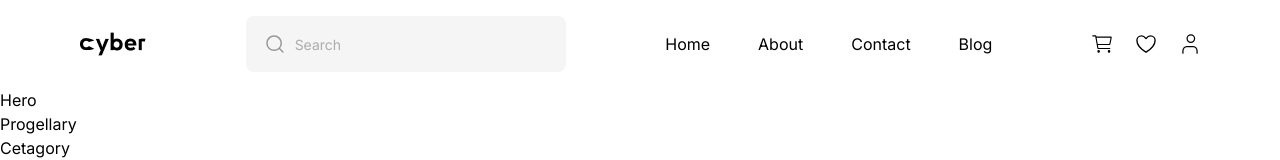
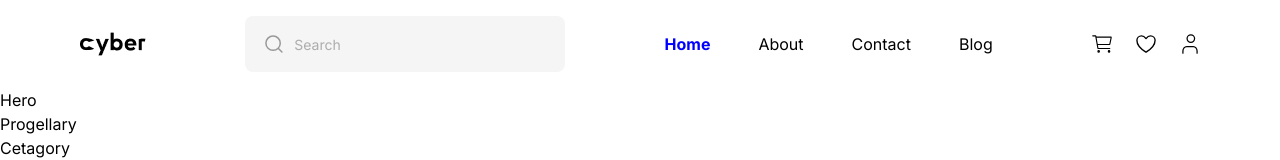
Before and after one commit to Ellham-dev/estore-react, a React (Vite) app: page / in a window 1280 px wide. Shown: the top 160 px of the page. Built offline with nearby package versions, Linux system fonts and the light colour scheme.

Commit message:
(feat) updated header

```diff
--- a/src/components/Header.jsx
+++ b/src/components/Header.jsx
@@ -3,6 +3,7 @@ import Icon1 from "/wishlist.svg"
 import Icon2 from "/chart.svg"
 import Icon3 from "/profile.svg"
 import Search from "/Search.svg"
+import { Link, NavLink } from "react-router"
 
 const Header = () => {
   return (
@@ -10,7 +11,8 @@ const Header = () => {
       <section id="header" className="flex max-w-[1120px] items-center mx-auto justify-between h-[88px] ">
         {/* logo */}
         <div className="logo">
-          <img src={Logo} alt="logo" />
+          <Link to="/"><img src={Logo} alt="logo" /></Link>
+
         </div>
         {/* search */}
         <div className="items-center flex bg-[#F5F5F5] px-4 gap-x-2 rounded-lg h-14 w-[25vw]">
@@ -20,18 +22,26 @@ const Header = () => {
         {/* menu */}
         <div className="menu">
           <ul className="flex gap-x-12">
-            <li className="hover:font-bold duration-200">Home</li>
-            <li className="hover:font-bold duration-200">About</li>
-            <li className="hover:font-bold duration-200">Contact</li>
-            <li className="hover:font-bold duration-200">Blog</li>
+            <li className=""> <NavLink style={({ isActive }) => ({
+              color: isActive ? "blue" : "black", fontWeight: isActive ? "bold": "normal"
+            })} to="/">Home</NavLink></li>
+            <li className=""> <NavLink style={({ isActive }) => ({
+              color: isActive ? "blue" : "black", fontWeight: isActive ? "bold": "normal"
+            })} to="about">About</NavLink></li>
+            <li className=""> <NavLink style={({ isActive }) => ({
+              color: isActive ? "blue" : "black", fontWeight: isActive ? "bold": "normal"
+            })} to="contact">Contact</NavLink></li>
+            <li className=""> <NavLink style={({ isActive }) => ({
+              color: isActive ? "blue" : "black", fontWeight: isActive ? "bold": "normal"
+            })} to="blog">Blog</NavLink></li>
           </ul>
         </div>
 
         {/* {/* icon * ghap/} */}
         <div className="flex gap-x-6">
-          <img className="w-5 h-5" src={Icon2} alt="cart" />
-          <img className="w-5 h-5" src={Icon1} alt="wishlist" />
-          <img className="w-5 h-5" src={Icon3} alt="profile" />
+          <img className="w-5 h-5 cursor-pointer" src={Icon2} alt="cart" />
+          <img className="w-5 h-5 cursor-pointer" src={Icon1} alt="wishlist" />
+          <img className="w-5 h-5 cursor-pointer" src={Icon3} alt="profile" />
         </div>
       </section>
     </>
```
